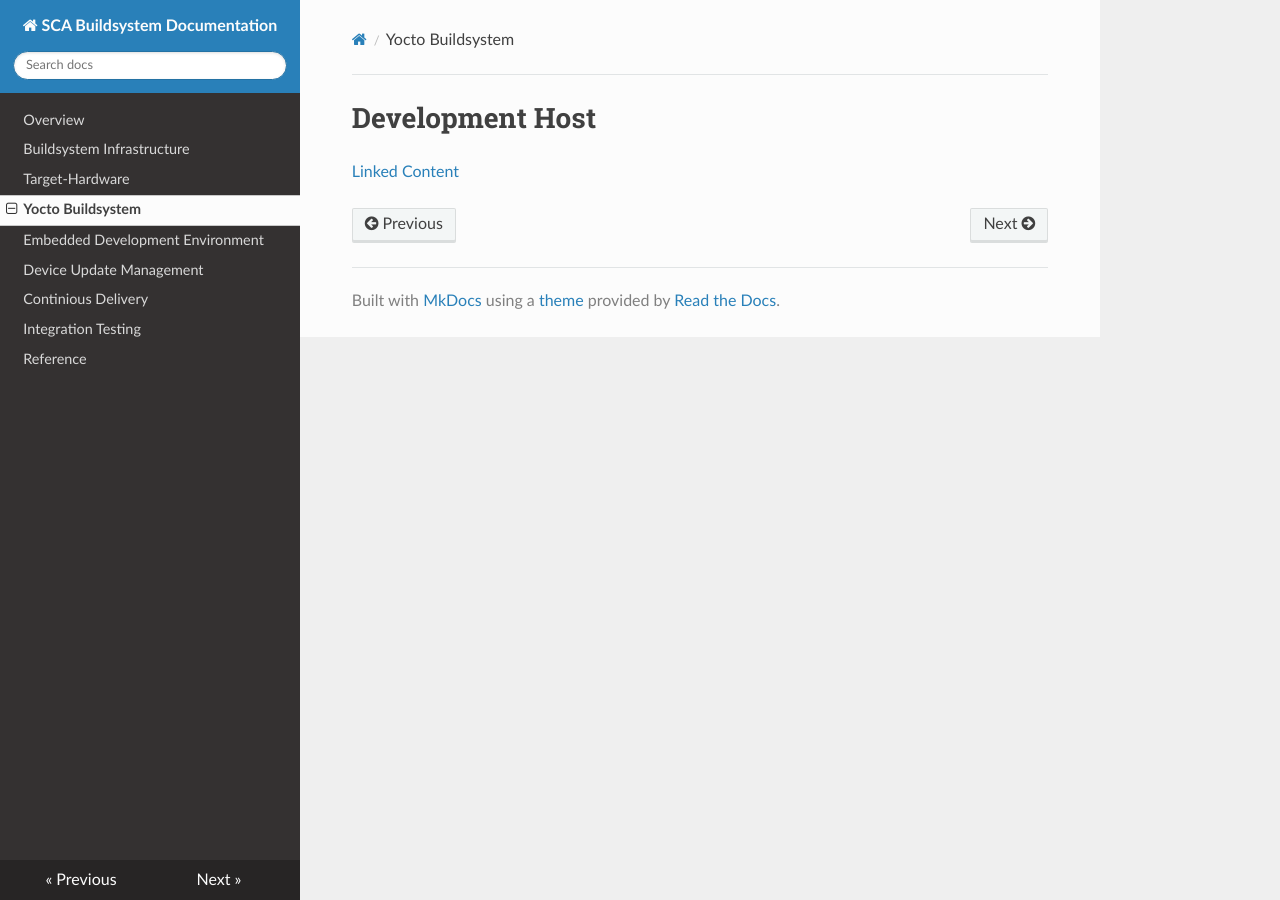
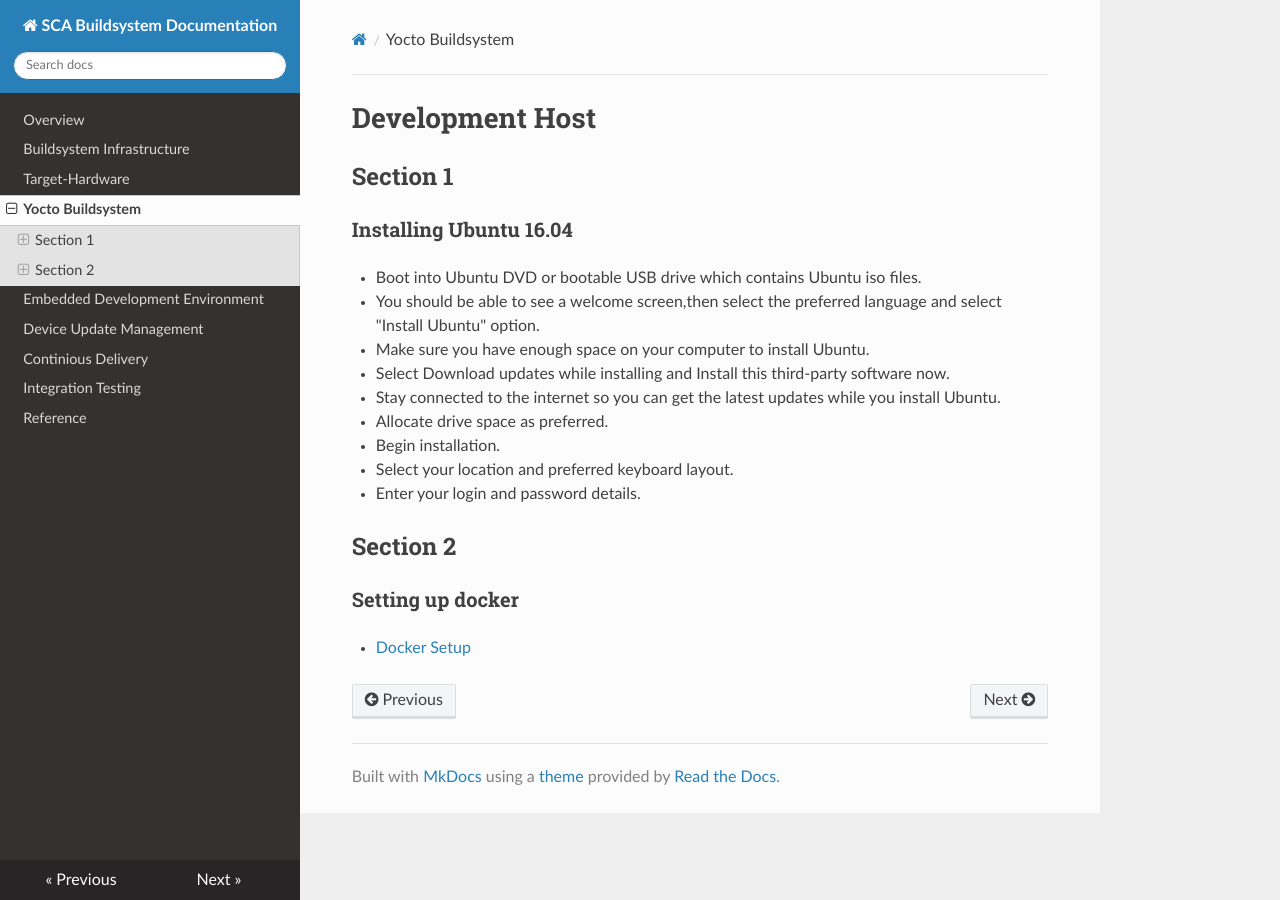
Before and after one commit to nokinger/serverTest, an MkDocs documentation site: the page built from docs/yocto/index.md, in a window 1280 px wide. Built offline with MkDocs 1.6.1, drawn with Linux system fonts in a browser that asks for light colours; nearby versions of some CDN libraries; old or Windows-style settings are respelled for this version of MkDocs.

Commit message:
Documentation for Development Host

```diff
--- a/docs/yocto/index.md
+++ b/docs/yocto/index.md
@@ -1,2 +1,18 @@
 # Development Host
-[Linked Content](/git/SCA/Documentation/docs/refmat/index.md)
+## Section 1
+### Installing Ubuntu 16.04
+
+* Boot into Ubuntu DVD or bootable USB drive which contains Ubuntu iso files.
+* You should be able to see a welcome screen,then select the preferred language and select "Install Ubuntu" option.
+* Make sure you have enough space on your computer to install Ubuntu.
+* Select Download updates while installing and Install this third-party software now.
+* Stay connected to the internet so you can get the latest updates while you install Ubuntu.
+* Allocate drive space as preferred.
+* Begin installation.
+* Select your location and preferred keyboard layout.
+* Enter your login and password details.
+
+## Section 2
+### Setting up docker
+
+* [Docker Setup](../refmat/index.md)
```
